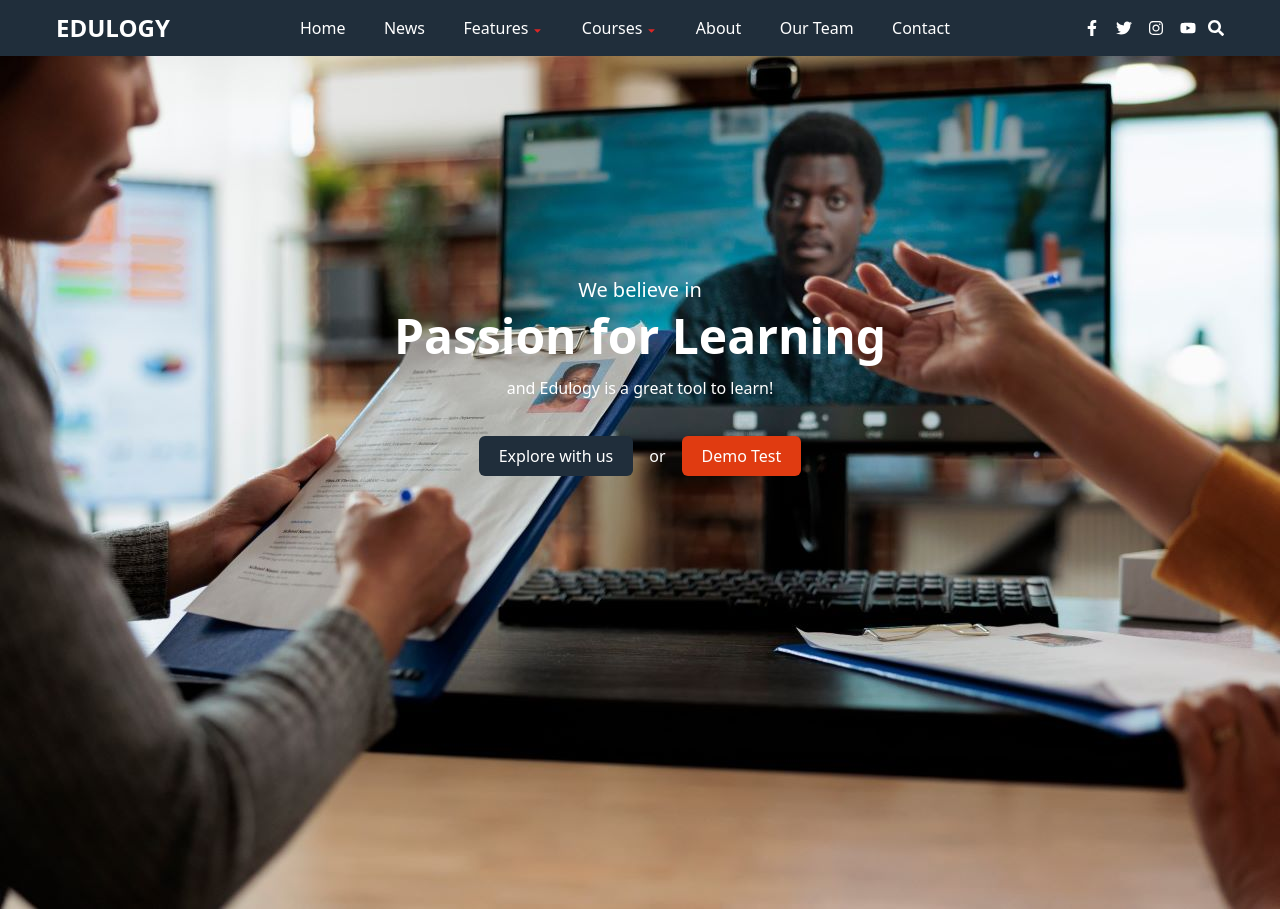
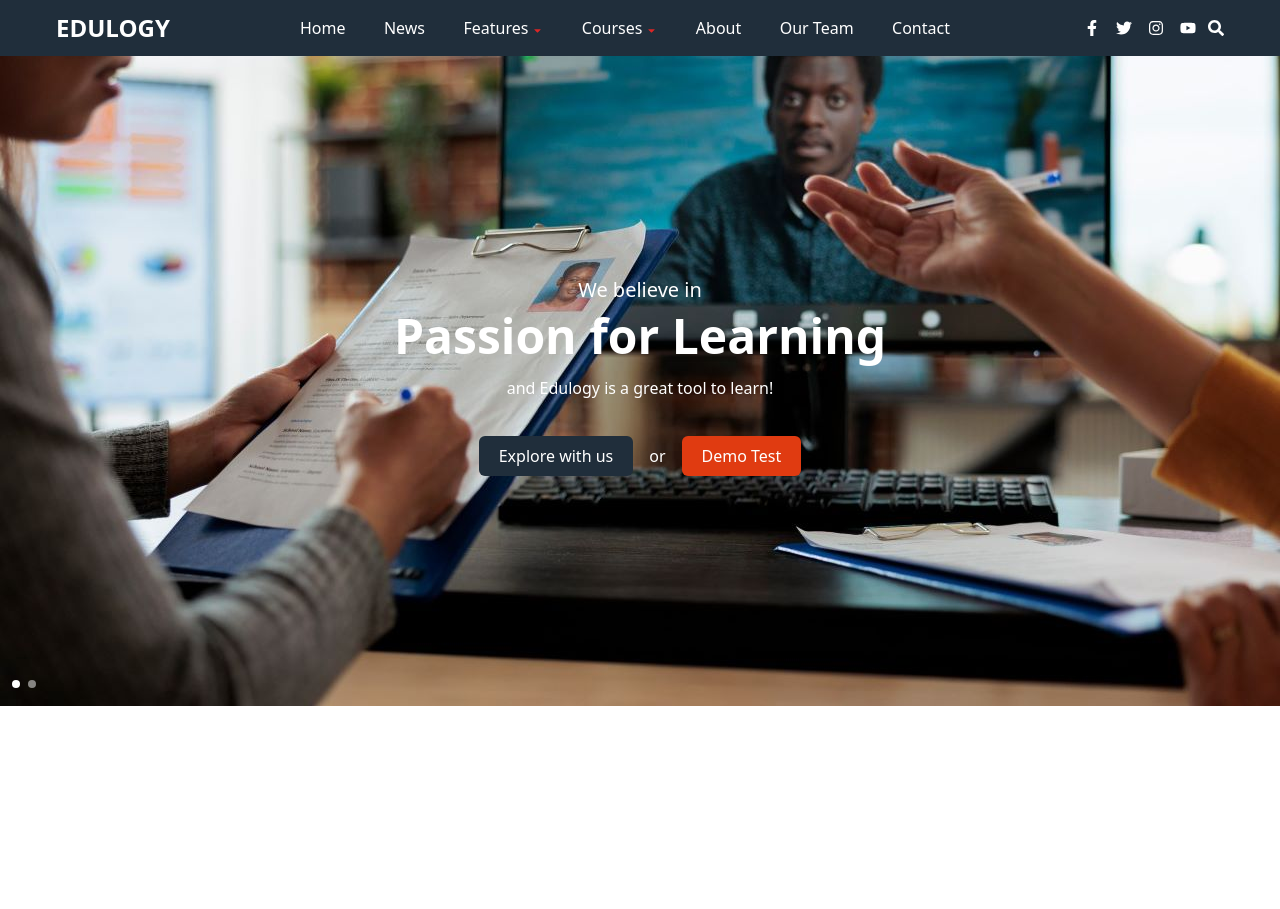
Before and after one commit to RomanAyyaz/Talent-Link, a React (Create React App) app in the folder client/: page / in a window 1280 px wide. After the commit the page ends 800 px from the top, so only its background shows below. Built offline with nearby package versions, Linux system fonts and the light colour scheme.

Commit message:
Finised working on heroSection

```diff
--- a/client/src/Components/User/LandingPage/HeroSection/HeroSection.jsx
+++ b/client/src/Components/User/LandingPage/HeroSection/HeroSection.jsx
@@ -17,7 +17,7 @@ function HeroSection() {
     },[Current])
   return (
     <div className=' max-w-full md:h-auto'>
-        <img src={Images[Current]} alt="HeroPage" className='max-w-full h-[500px]  md:h-full object-cover' />
+        <img src={Images[Current]} alt="HeroPage" className='w-full h-[500px] lg:h-[650px]  md:h-full object-cover' />
         <div className='absolute top-64 w-full px-4 py-3 text-white'>
             <p className='m-2 text-xl'>We believe in </p>
             {
@@ -33,6 +33,16 @@ function HeroSection() {
             <p className='inline-block mx-2 lg:mx-4' >or</p>
             <button className='rounded-md bg-HeroButtonOne py-1 px-3 lg:py-2 lg:px-5'>Demo Test</button>
         </div>
+        <div className='absolute top-[580px] lg:top-[680px] left-3'>
+         <div className='flex items-center justify-center gap-2'>
+    {Images.map((_, i) => (
+        <div
+            key={i}
+            className={`transition-all w-2 h-2 bg-white rounded-full ${Current === i ? 'p-1' : 'bg-opacity-50'}`}
+        />
+    ))}
+</div>
+</div>
     </div>
   )
 }
```
Also changed, not shown: client/src/Components/User/LandingPage/LandingPage.jsx (line endings or trailing spaces).
